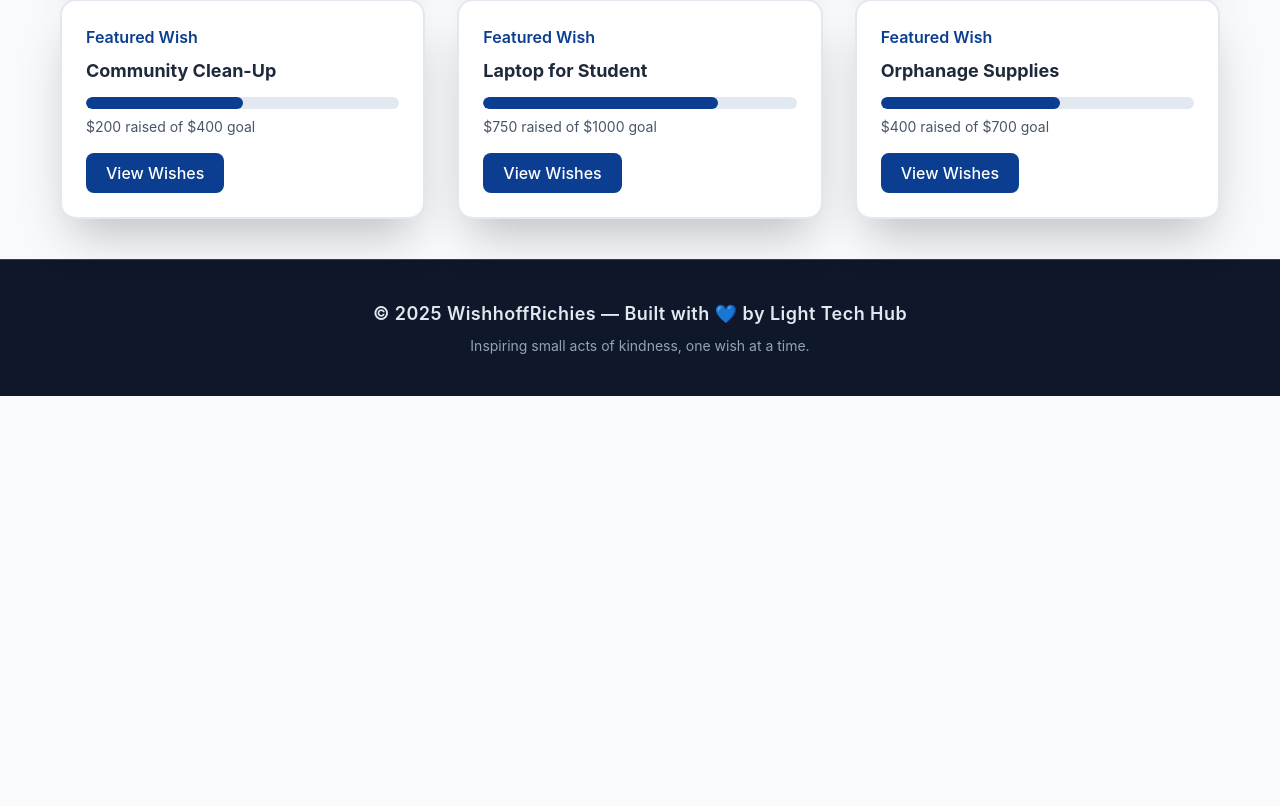
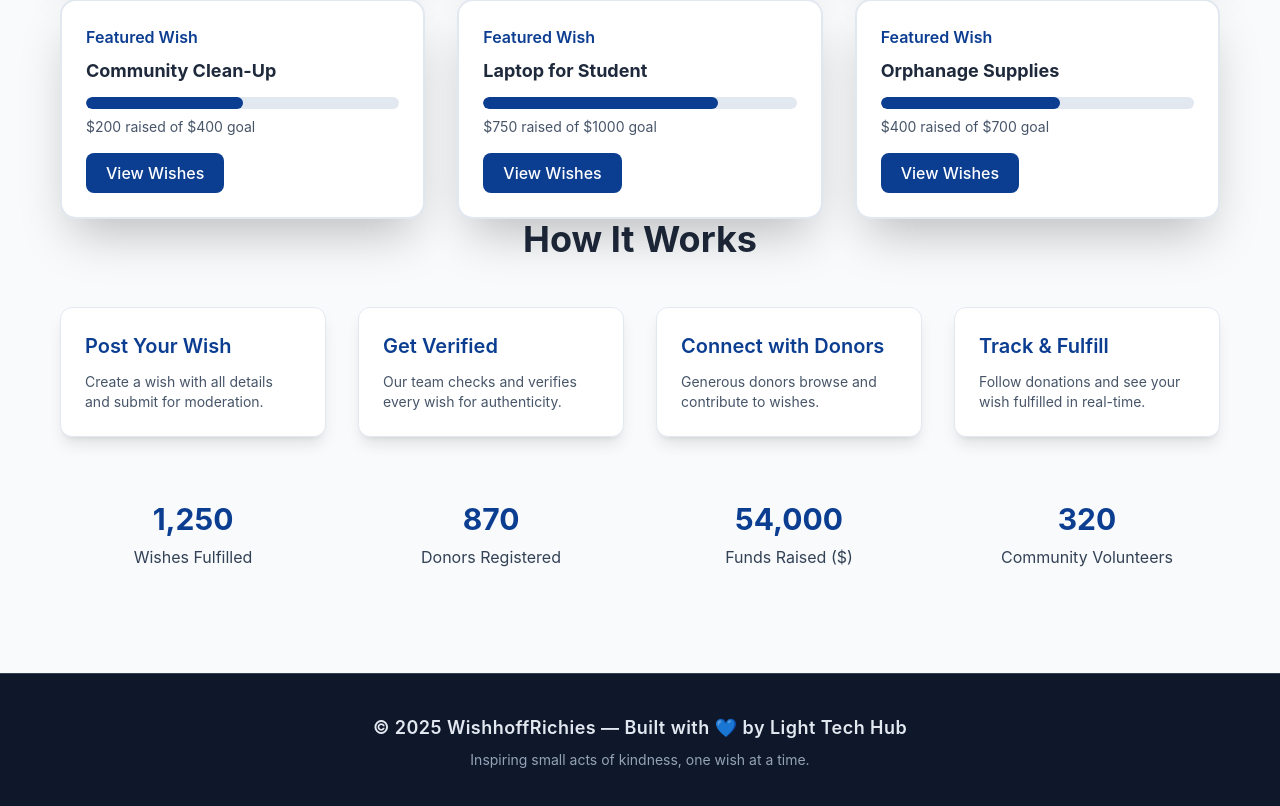
Before and after one commit to Lightcomputerstechnology/WishhoffRichies, a Next.js app: page / in a window 1280 px wide. Shown: the part 1032-1838 px from the top of the page. Before the commit the page ends 1428 px from the top, so only its background shows below. Built offline with nearby package versions, Linux system fonts and the light colour scheme; no server answers.

Commit message:
Update index.js

```diff
--- a/pages/index.js
+++ b/pages/index.js
@@ -4,6 +4,8 @@ import Navbar from "../components/Navbar";
 import HeroSection from "../components/HeroSection";
 import FeaturesSection from "../components/FeaturesSection";
 import FeaturedWishesSection from "../components/FeaturedWishesSection";
+import HowItWorksSection from "../components/HowItWorksSection";
+import MilestonesSection from "../components/MilestonesSection";
 import Footer from "../components/Footer";
 
 export default function Home() {
@@ -21,6 +23,8 @@ export default function Home() {
       <HeroSection />
       <FeaturesSection />
       <FeaturedWishesSection />
+      <HowItWorksSection />
+      <MilestonesSection />
       <Footer />
     </>
   );
```
